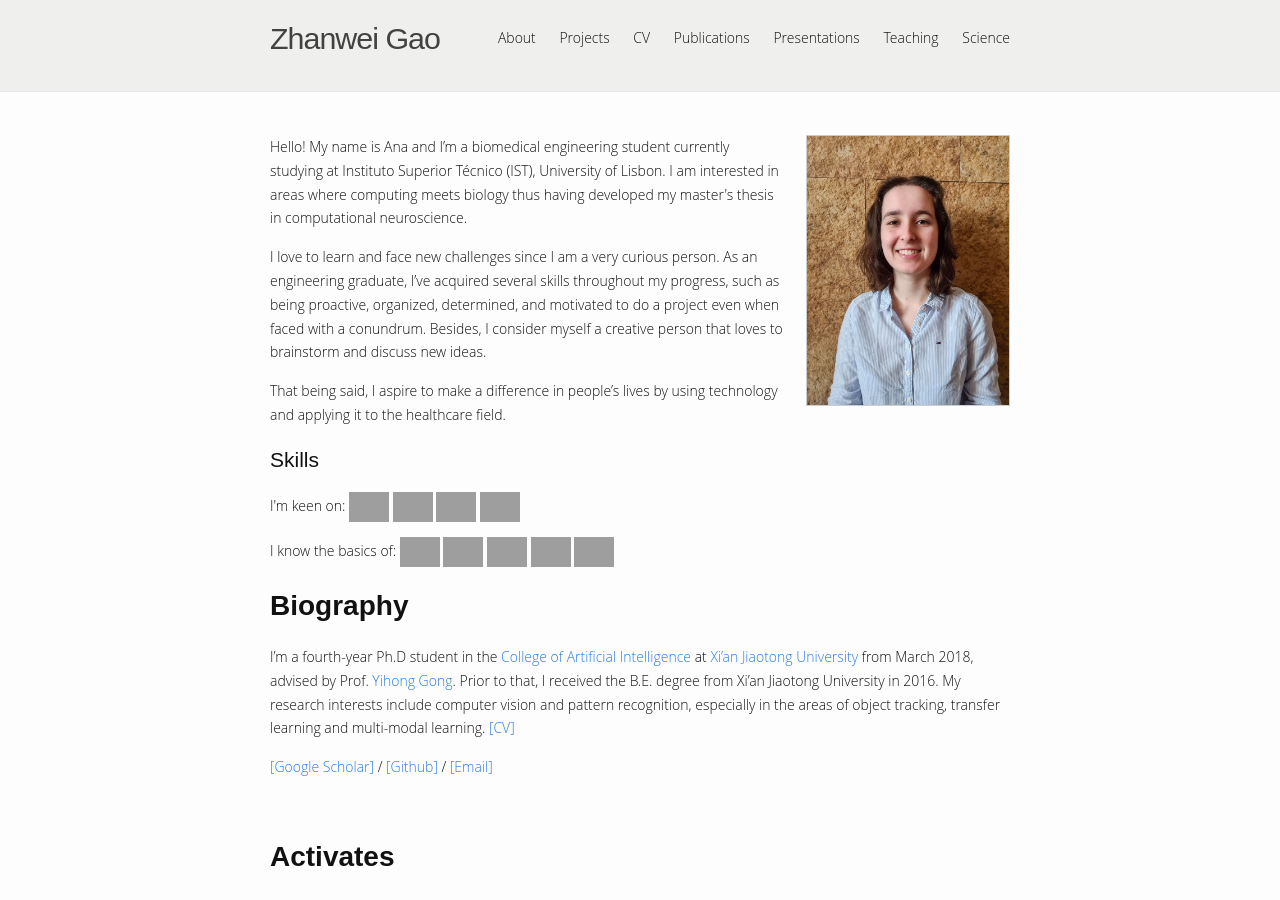
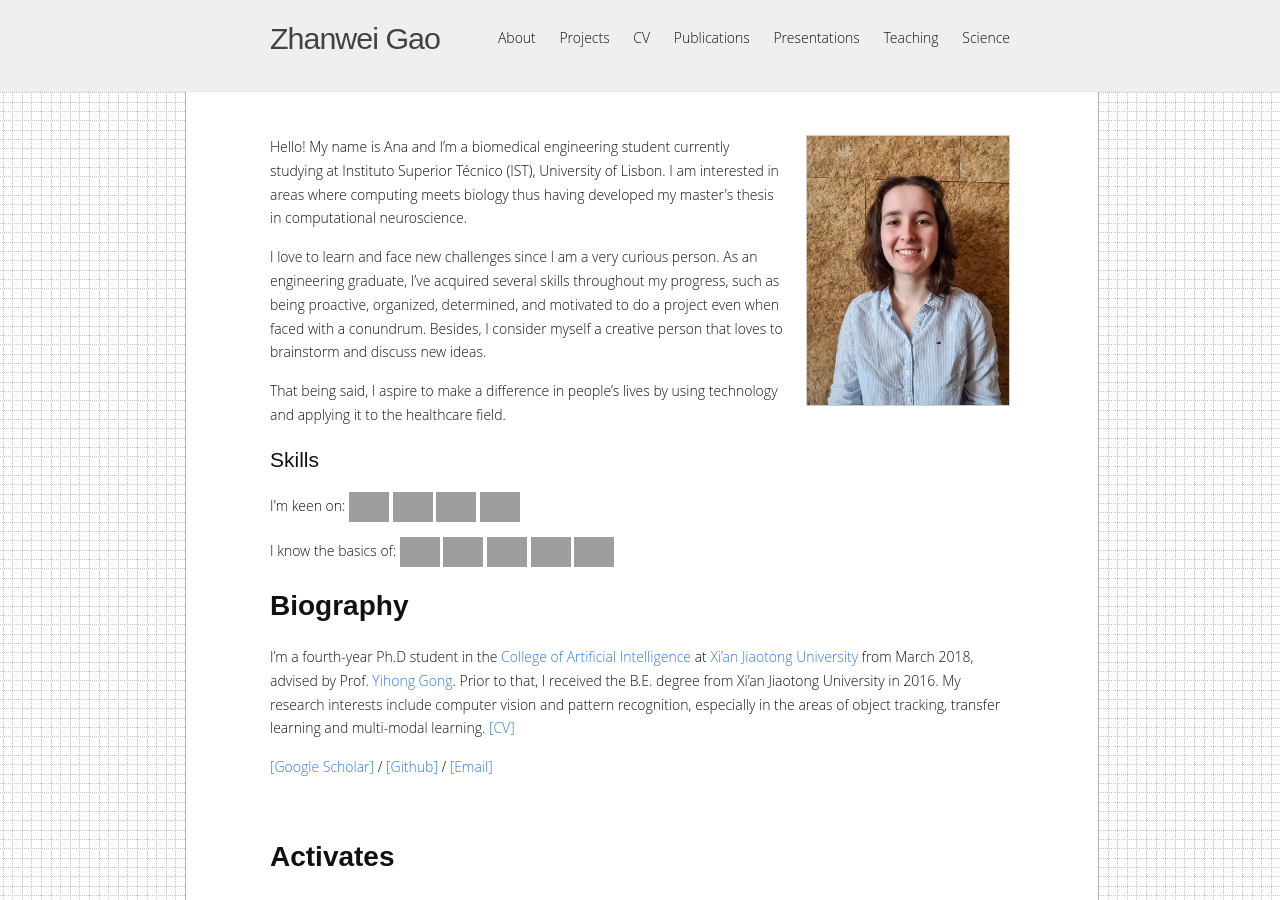
Before and after one commit to ZhanweiGao/zhanweigao.github.io, a Jekyll site: the page built from index.md, in a window 1280 px wide and 900 px high. Built offline with Jekyll 4.4.1, drawn with Linux system fonts in a browser that asks for light colours; grey boxes are pictures that could not be loaded.

Commit message:
Update _base.scss

```diff
--- a/_sass/_base.scss
+++ b/_sass/_base.scss
@@ -31,7 +31,7 @@ body {
   line-height: $base-line-height;
   font-weight: 300;
   color: $text-color;
-  background: url('backgroundtile.png') fixed top; //added 2022.12.19
+  background: url('/assets/img/backgroundtile.png') fixed top; //added 2022.12.19
   background-color: $background-color;
   -webkit-text-size-adjust: 100%;
 }
```
